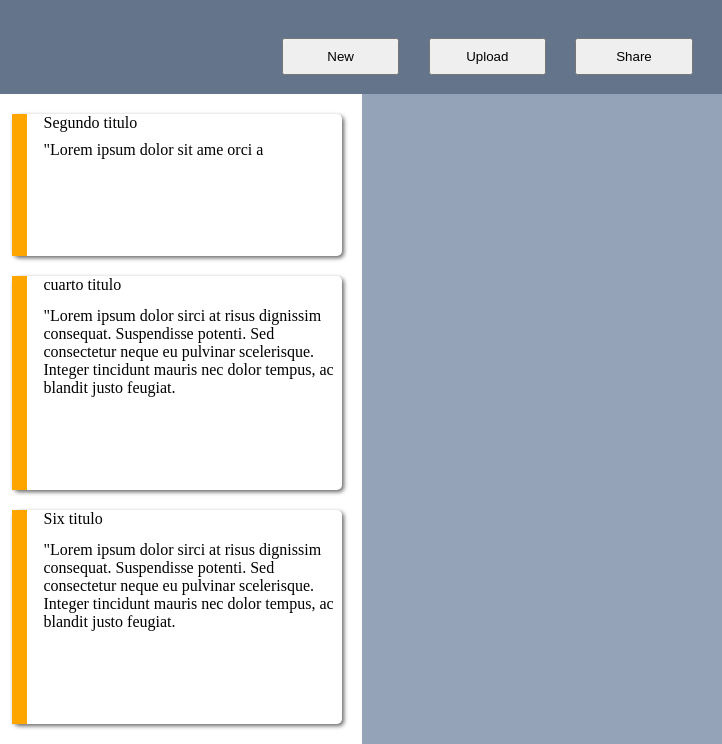
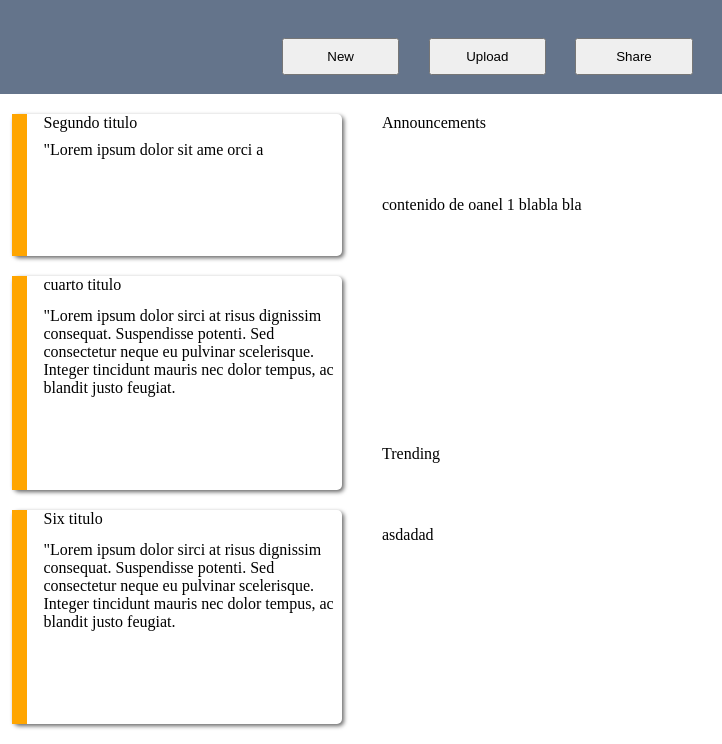
Before and after one commit to c-dez/odin-Admin-dashboard, a plain HTML site: page index.html in a window 1280 px wide. Shown: the part 56-800 px from the top of the page, 558-1280 px from the left. Drawn offline with Linux system fonts and the light colour scheme.

Commit message:
still uncompleate, but i did all the basic skelleton, just missing a bit more and giving a style

```diff
--- a/ap.js
+++ b/ap.js
@@ -40,3 +40,8 @@ card6_Title.textContent = 'Six titulo'
 
 let card6_Text = document.querySelector('.card>#card6-text')
 card6_Text.textContent = '"Lorem ipsum dolor sirci at risus dignissim consequat. Suspendisse potenti. Sed consectetur neque eu pulvinar scelerisque. Integer tincidunt mauris nec dolor tempus, ac blandit justo feugiat.'
+
+//sidecards
+
+let side_panel1 = document.querySelector('.side-cards>.panel1')
+side_panel1.textContent = 'contenido de oanel 1 blabla bla'
--- a/index.html
+++ b/index.html
@@ -87,11 +87,14 @@
                     <div id="card6-title"></div>
                     <div id="card6-text"></div>
                 </div>
-
-
+            </div>
+            <div class="side-cards">
+                <div class="title1">Announcements</div>
+                <div class="panel1">sdasd</div>
+                <div class="title2">Trending</div>
+                <div class="panel2">asdadad</div>
 
             </div>
-            <div class="side-cards"></div>
         </div>
     </div>
 </body>
--- a/style.css
+++ b/style.css
@@ -110,7 +110,15 @@ body{
 .side-cards{
     display: grid;
     grid-area: 1/3/4/4;
-    background-color: #94a3b8;
+    /* background-color: #94a3b8; */
+
+    grid-template-rows: 50px 1fr 50px 1fr;
+    gap: 5%;
+    margin: 10px;
+    /* padding: 10px; */
+}
+.side-cards>*{
+    padding: 10px;
 }
 .card{
    display: grid;
```
